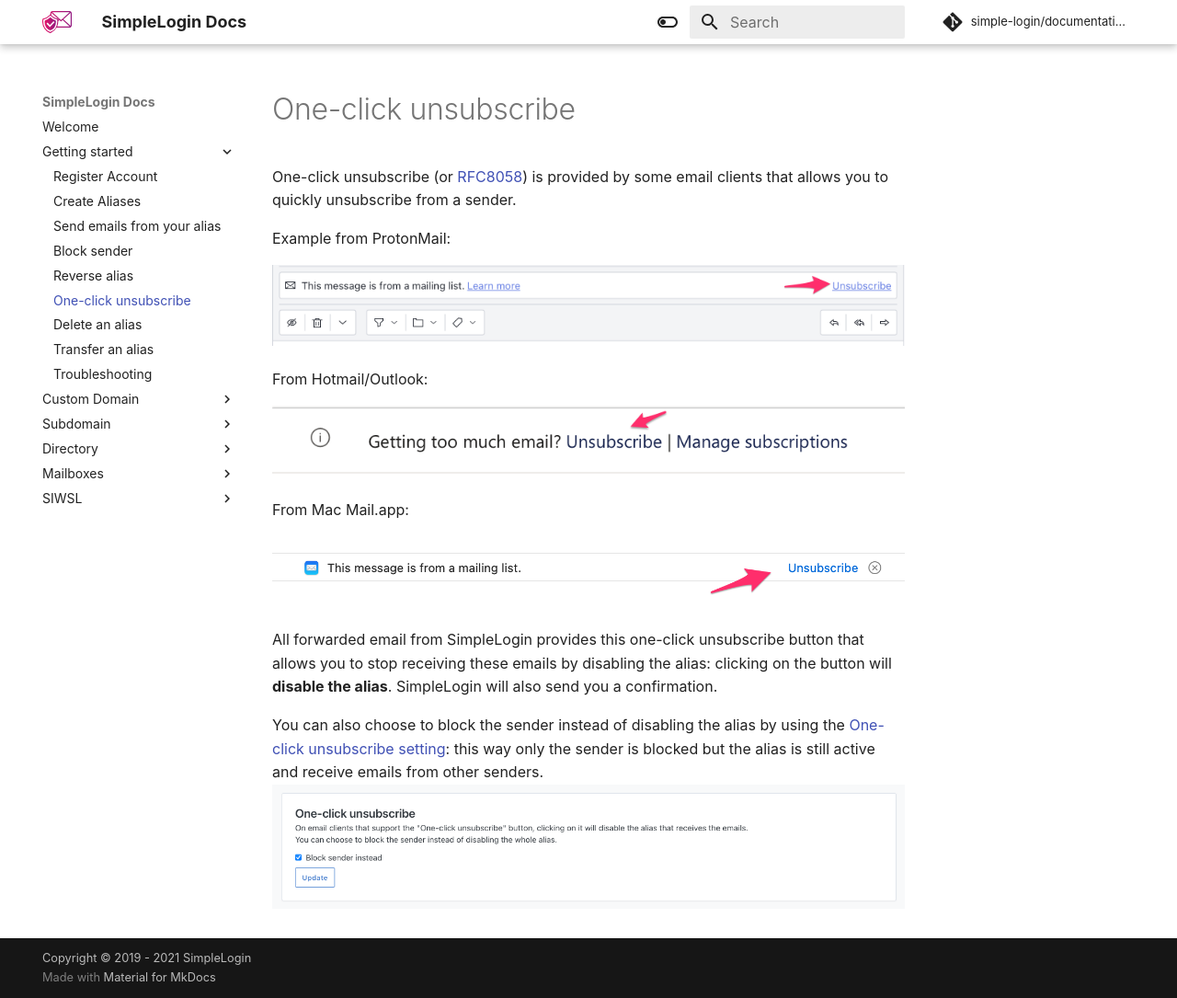
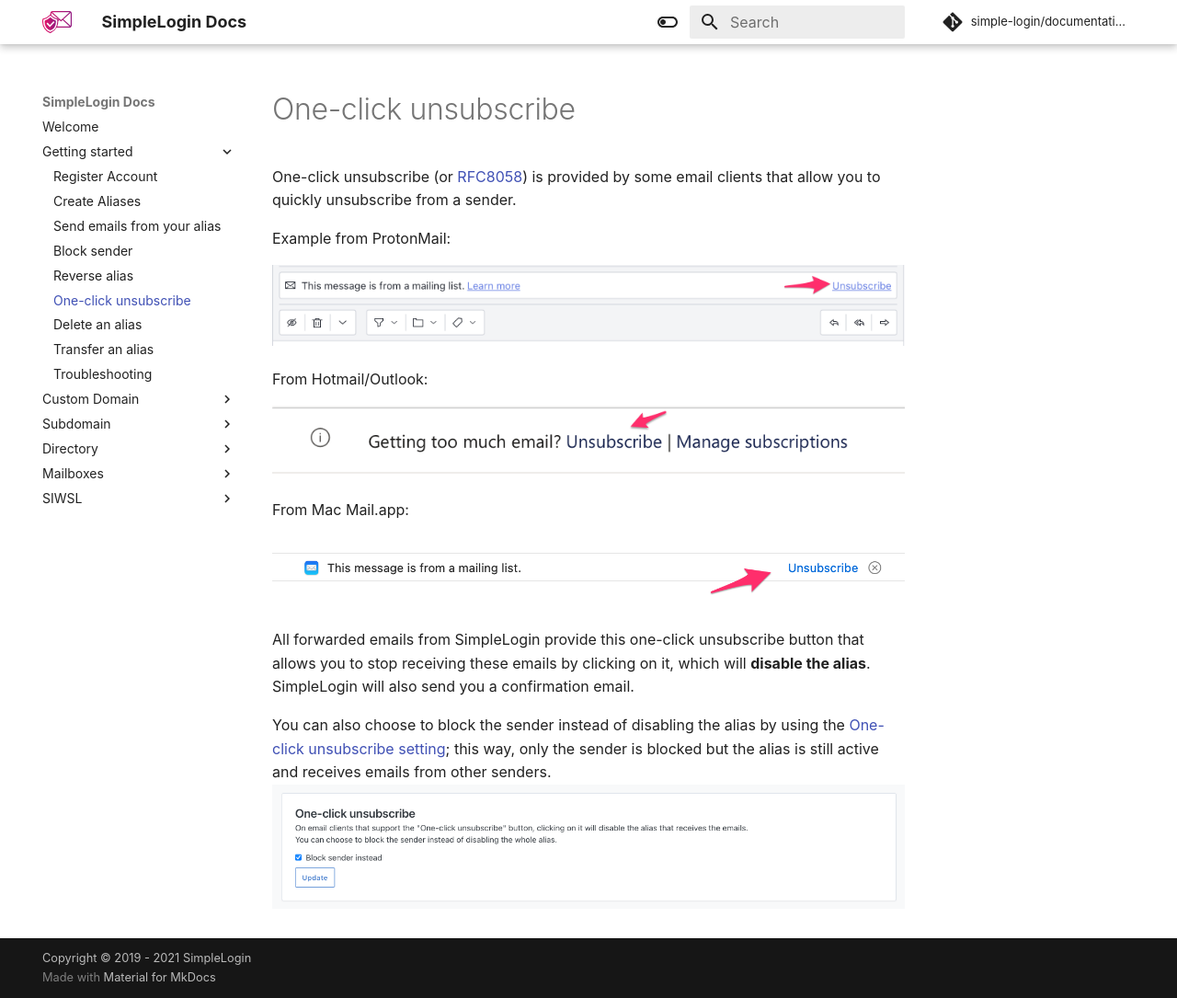
Before and after one commit to simple-login/documentation, an MkDocs documentation site: the page built from docs/getting-started/one-click-unsubscribe.md, in a window 1280 px wide and 1085 px high. Shown: the whole window at 92% size. Built offline with MkDocs 1.6.1 and Material for MkDocs 9.7.7, drawn with Linux system fonts in a browser that asks for light colours; comment, search, counter and statistics services are not loaded.

Commit message:
Fix grammar in One-click unsubscribe

```diff
--- a/docs/getting-started/one-click-unsubscribe.md
+++ b/docs/getting-started/one-click-unsubscribe.md
@@ -1,4 +1,4 @@
-One-click unsubscribe (or [RFC8058](https://datatracker.ietf.org/doc/html/rfc8058)) is provided by some email clients that allows you to quickly unsubscribe from a sender.
+One-click unsubscribe (or [RFC8058](https://datatracker.ietf.org/doc/html/rfc8058)) is provided by some email clients that allow you to quickly unsubscribe from a sender.
 
 Example from ProtonMail:
 
@@ -12,7 +12,7 @@ From Mac Mail.app:
 
 ![](./one-click-unsubscribe-mac.png)
 
-All forwarded email from SimpleLogin provides this one-click unsubscribe button that allows you to stop receiving these emails by disabling the alias: clicking on the button will **disable the alias**. SimpleLogin will also send you a confirmation.
+All forwarded emails from SimpleLogin provide this one-click unsubscribe button that allows you to stop receiving these emails by clicking on it, which will **disable the alias**. SimpleLogin will also send you a confirmation email.
 
-You can also choose to block the sender instead of disabling the alias by using the [One-click unsubscribe setting](http://app.simplelogin.io/dashboard/setting#one-click-unsubscribe-section): this way only the sender is blocked but the alias is still active and receive emails from other senders.
+You can also choose to block the sender instead of disabling the alias by using the [One-click unsubscribe setting](http://app.simplelogin.io/dashboard/setting#one-click-unsubscribe-section); this way, only the sender is blocked but the alias is still active and receives emails from other senders.
 ![](./one-click-unsubscribe-setting.png)
```
